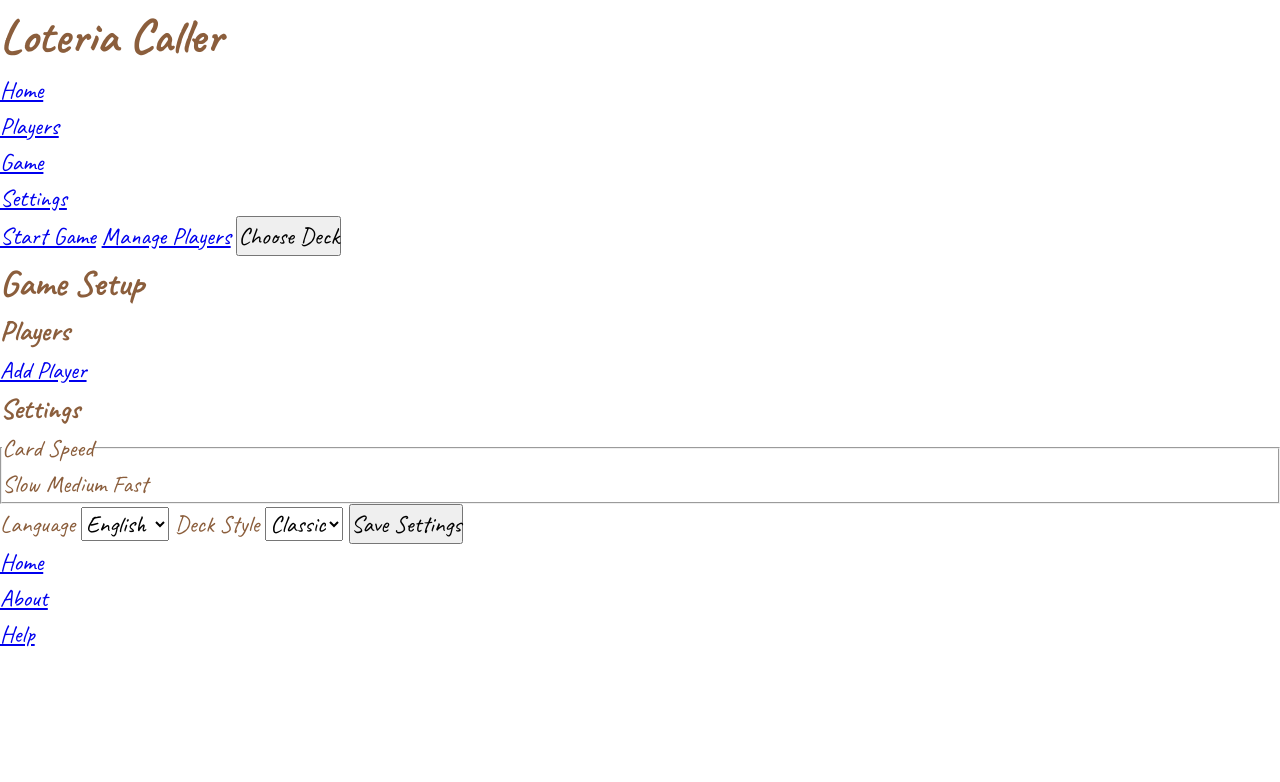
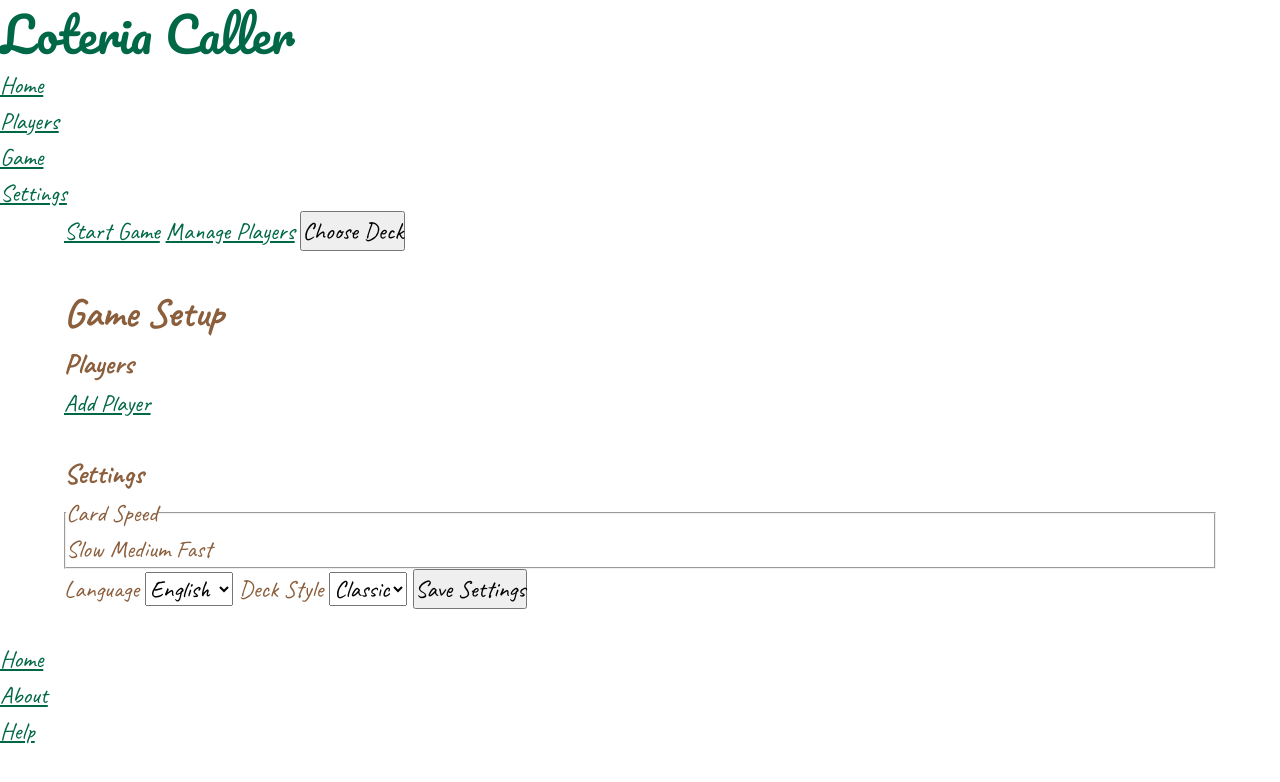
Before and after one commit to mcontreras12/Loteria-Caller, a plain HTML site: page index.html in a window 1280 px wide. Drawn offline with Linux system fonts and the light colour scheme; a web font is replaced by a local one.

Commit message:
Update styles.css
basic css done. now can start adding more details to the pages

```diff
--- a/styles.css
+++ b/styles.css
@@ -80,3 +80,74 @@ body {
     color: var(--brown);
     background-color: var(--white);
 }
+
+h1, h2 h3 {
+    font-family: var(--heading-font);
+    font-weight: 400;
+    line-height: 1.4;
+    color: var(--green);
+}
+
+h1 {
+    font-size: var(--font-heading);
+}
+
+h2 {
+    font-size: var(--font-large);
+}
+
+h3 {
+    font-size: var(--font-medium);
+}
+
+a {
+    color: var(--green);
+}
+
+a:hover {
+    color: var(--red);
+}
+
+button {
+    cursor: pointer;
+}
+
+button, input, select, textarea {
+    font-family: var(--body-font);
+}
+
+/* css for accessibility */
+button:focus-visible, a:focus-visible, input:focus-visible, select:focus-visible, textarea:focus-visible {
+    outline: 3px solid var(--gold);
+    outline-offset: 3px;
+}
+
+/* Main */
+
+main {
+    width: 90%;
+    max-width: 1200px;
+    margin: 0 auto;
+}
+
+section {
+    margin-bottom: var(--spacing-large);
+}
+
+/* Medium Screens (Min-width: 600px) */
+
+@media screen and (min-width: 600px) {
+    /* need add styles */
+}
+
+/* Large Screens (Min-width: 900px) */
+
+@media screen and (min-width: 900px) {
+    /* need add styles */
+}
+
+/* Extra Large Screens (Min-width: 1200px) */
+
+@media screen and (min-width: 1200px) {
+    /* need add styles */
+}
```
